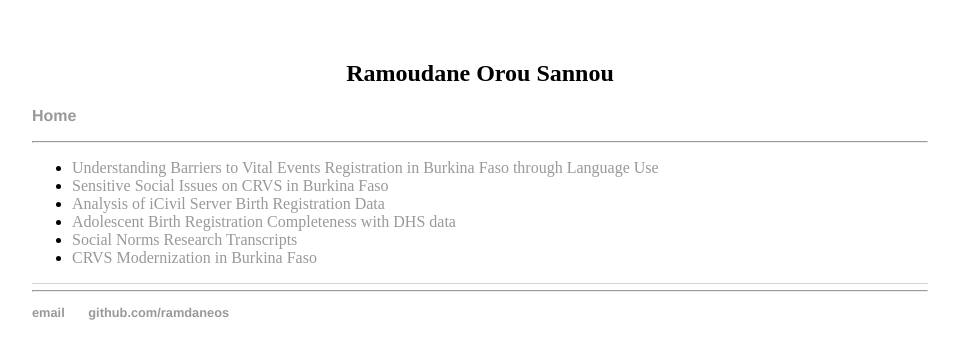
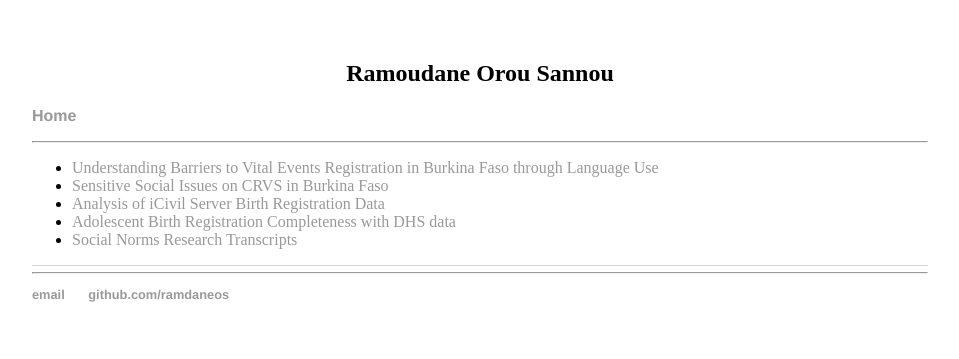
Before and after one commit to RamdaneOS/ramdaneos.github.io, a Jekyll site: the page built from index.html, in a window 1280 px wide. Shown: the top 359 px of the page, without its empty margins (160-1119 px from the left). Built offline with Jekyll 4.4.1, drawn with Linux system fonts in a browser that asks for light colours; Markdown is read by kramdown in place of the engine named in the settings.

Commit message:
Update index.html

```diff
--- a/index.html
+++ b/index.html
@@ -11,6 +11,5 @@ Language Use </a></li>
                 <li> <a href="iCivil_Birth_Reg.html"> Analysis of iCivil Server Birth Registration Data </a></li>
 		<li> <a href="Ado_Birth_Reg_Completeness.html"> Adolescent Birth Registration Completeness with DHS data </a></li>
 		<li> <a href="Social_Norms_Transcripts.html"> Social Norms Research Transcripts </a></li>
-		<li> <a href="CRVS_Modernization_BF.html"> CRVS Modernization in Burkina Faso </a></li>
         <ul>
 </div><!-- /.blurb -->
```
